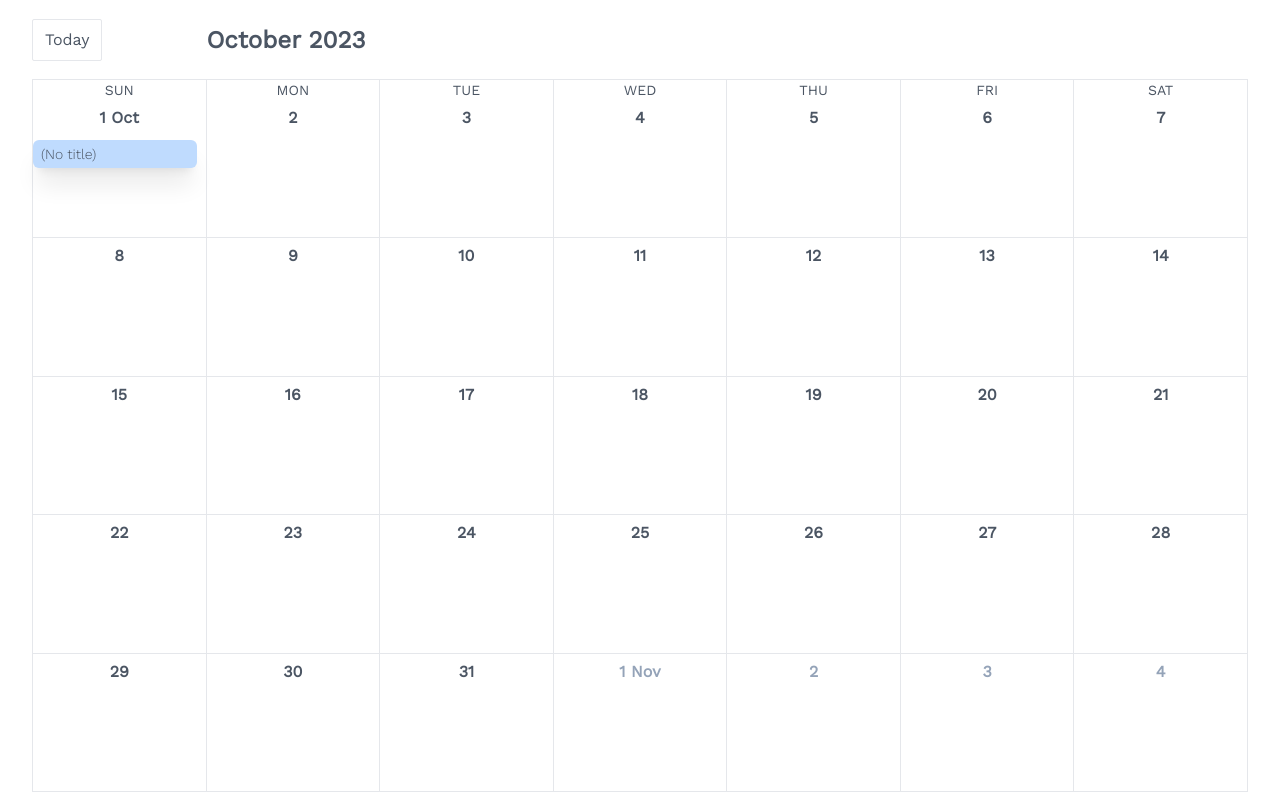
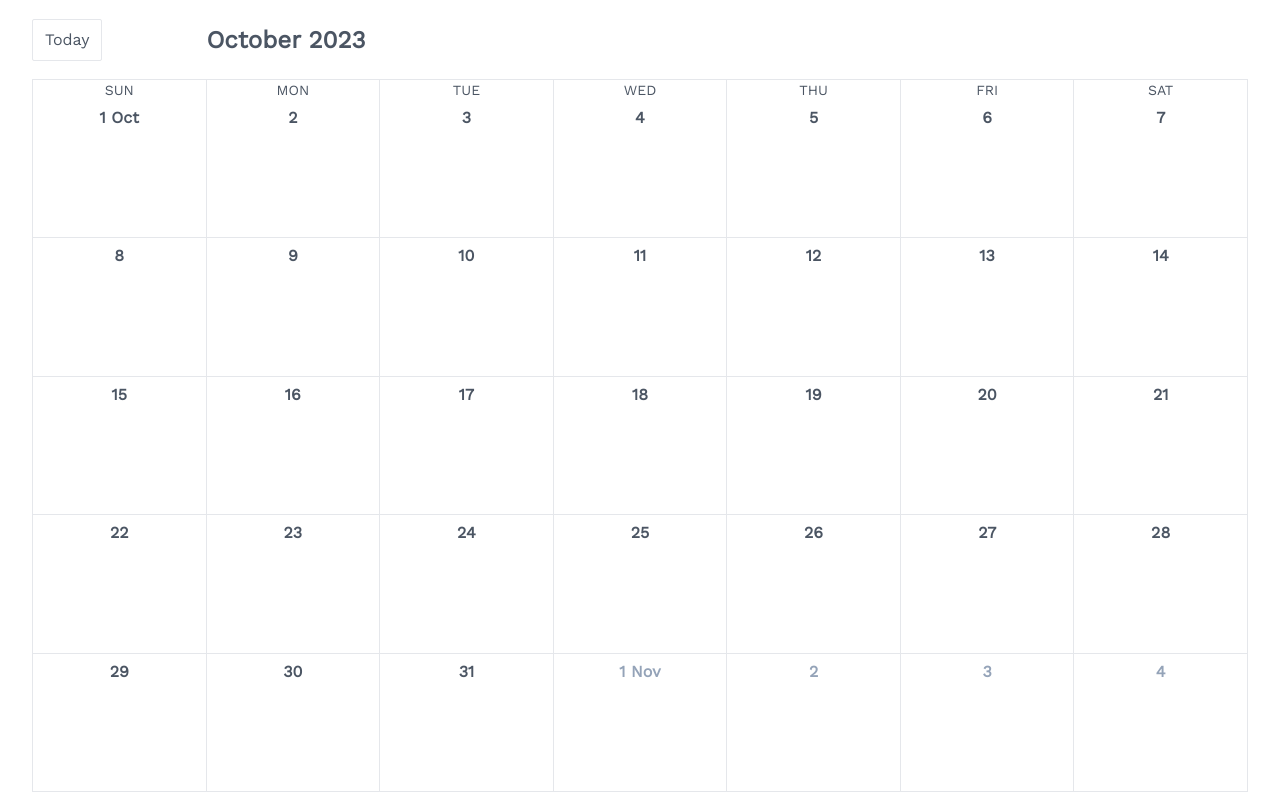
Before and after one commit to danhchau-phan/calendar, a React (Create React App) app: page / in a window 1280 px wide. Built offline with nearby package versions, Linux system fonts and the light colour scheme; some icons are missing.

Commit message:
refactor Day

```diff
--- a/src/Day.tsx
+++ b/src/Day.tsx
@@ -1,4 +1,4 @@
-import React, { useEffect, useState } from "react"
+import React, { useCallback, useEffect, useState } from "react"
 import clsx from "clsx";
 import { addDays, getShortMonthName, isToday } from "./utils";
 import CalendarEvent from "./Event";
@@ -30,24 +30,19 @@ export default function Day({isCurrentMonth = false, dayId, day, month, year, ev
     }
   }, [eventFinalized])
 
-  return (
-  <div
-    draggable
-    onDragStart={(e) => {
+  const onDragStart = useCallback((e: React.MouseEvent<HTMLDivElement, MouseEvent>) => {
     e.preventDefault();
     addEvent();
     setEventStartDayId(dayId);
     setFinalDaySelectedInEvent(true);
-    }}
-    onMouseOver={(e) => {
+  }, [addEvent, setEventStartDayId, setEventStartDayId, dayId])
+
+  const onMouseOver = useCallback((e: React.MouseEvent<HTMLDivElement, MouseEvent>) => {
     e.preventDefault();
     !eventFinalized && setFinalDaySelectedInEvent((selected) => (!selected));
-    }}
-    onMouseOut={(e) => {
-      e.preventDefault();
-      !eventFinalized && setFinalDaySelectedInEvent((selected) => (!selected));
-    }}
-    onMouseUp={(e) => {
+  }, [eventFinalized, setFinalDaySelectedInEvent])
+
+  const onMouseUp = useCallback((e: React.MouseEvent<HTMLDivElement, MouseEvent>) => {
     e.preventDefault();
     if (eventLength < 0 ) {
       saveEvent( {
@@ -58,7 +53,7 @@ export default function Day({isCurrentMonth = false, dayId, day, month, year, ev
         title: "Temp title"
       })
     } else {
-        const {day: _day, month: _month, year: _year} = addDays(day, month, year, eventLength)
+      const {day: _day, month: _month, year: _year} = addDays(day, month, year, -eventLength+1)
       saveEvent({
         eventLength: eventLength,
         day: _day,
@@ -68,7 +63,20 @@ export default function Day({isCurrentMonth = false, dayId, day, month, year, ev
       })
     }
     finalizeEvent();
-    }}
+  }, [saveEvent, finalizeEvent, eventLength, day, month, year])
+
+  const onMouseOut = useCallback((e: React.MouseEvent<HTMLDivElement, MouseEvent>) => {
+    e.preventDefault();
+    !eventFinalized && setFinalDaySelectedInEvent((selected) => (!selected));
+  }, [eventFinalized,setFinalDaySelectedInEvent])
+
+  return (
+  <div
+    draggable
+    onDragStart={onDragStart}
+    onMouseOver={onMouseOver}
+    onMouseOut={onMouseOut}
+    onMouseUp={onMouseUp}
     className={clsx("day", !isCurrentMonth && "disabled-day")}>
     <div className="day-number">
       <div className={clsx("inline-block",isToday(day,month,year) && "text-white rounded-full bg-blue-800 w-7")}>
@@ -76,7 +84,7 @@ export default function Day({isCurrentMonth = false, dayId, day, month, year, ev
       </div>
     </div>
     <div className={clsx("flex-grow py-2", !eventFinalized && "pointer-events-none")}>
-      <CalendarEvent eventLength={eventLength} eventStartDayId={eventStartDayId ?? 0} dayId={dayId}/>
+      {eventLength > 0 && <CalendarEvent eventLength={eventLength} eventStartDayId={eventStartDayId ?? 0} dayId={dayId}/>}
       {events.map((event) => <CalendarEvent eventLength={event.eventLength} eventStartDayId={dayId} dayId={dayId} title={event.title}/>)}
     </div>
   </div>)
--- a/src/utils.ts
+++ b/src/utils.ts
@@ -55,6 +55,6 @@ export function getLastMonthYear(month: number, year: number) {
 
 export function addDays(day: number, month: number, year: number, increment: number) {
 	const date = new Date(year, month - 1, day);
-	date.setDate(date.getDate() - increment);
+	date.setDate(date.getDate() + increment);
 	return { day: date.getDay(), month: date.getMonth() + 1, year: date.getFullYear() };
 }
```
Lines whose indentation alone changed are shown as unchanged.
